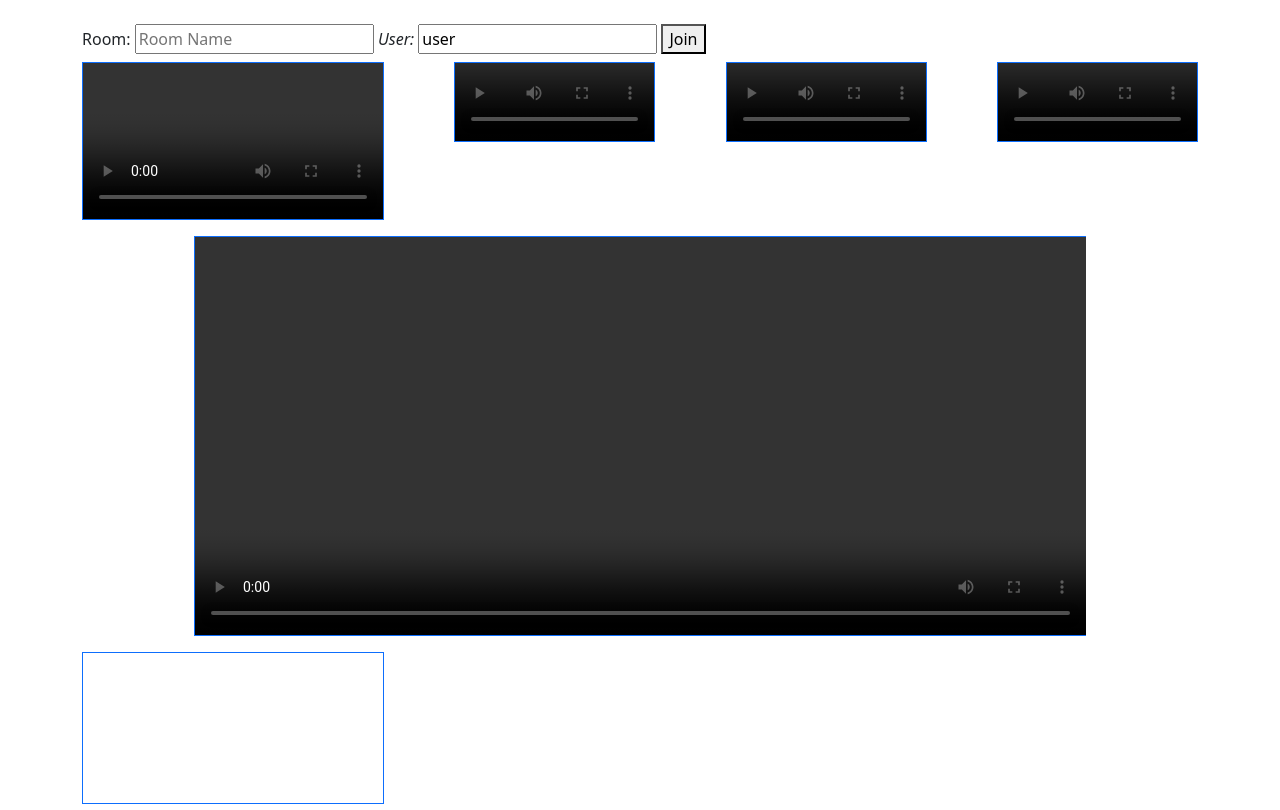
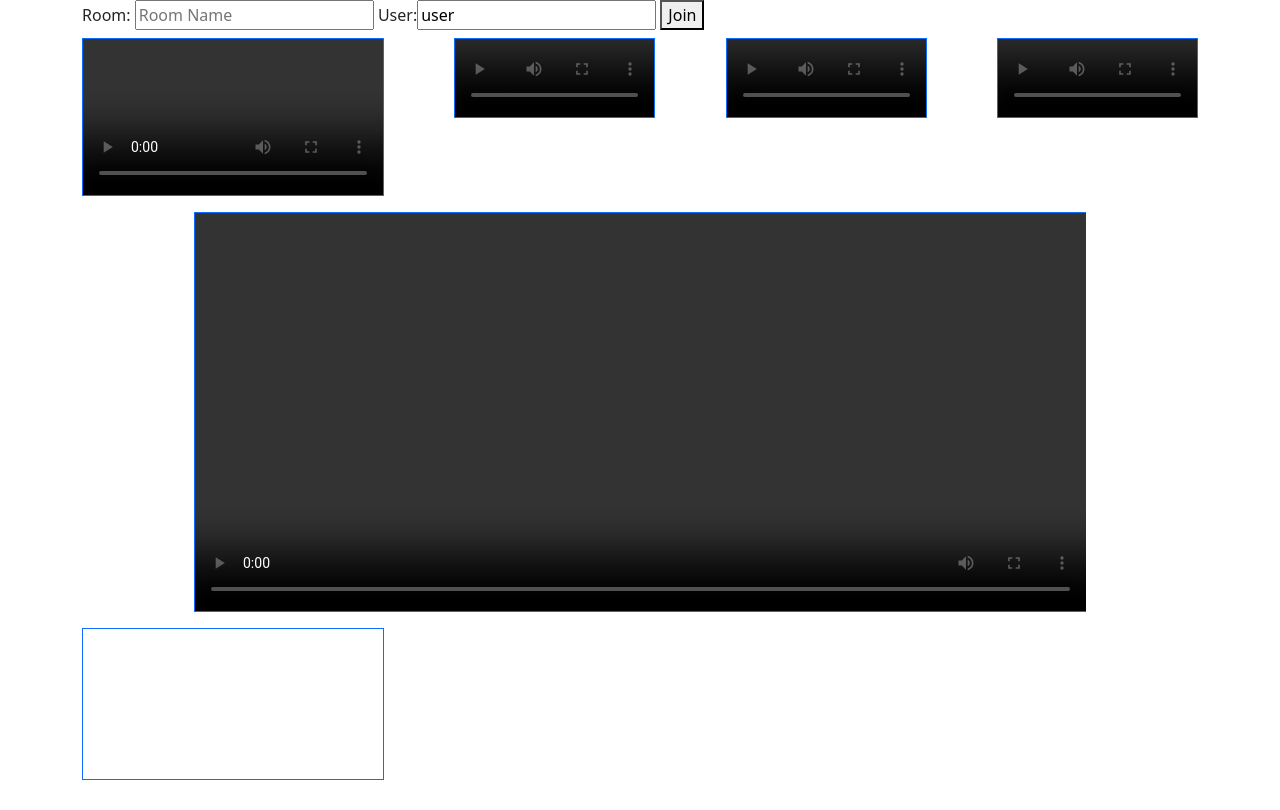
Before and after one commit to saleh1312/mediasoup-course, a plain HTML site: page starterFiles/videoConferencing/index.html in a window 1280 px wide. Drawn offline with nearby package versions, Linux system fonts and the light colour scheme; files whose address does not match are found by name.

Commit message:
update starter files

```diff
--- a/starterFiles/videoConferencing/index.html
+++ b/starterFiles/videoConferencing/index.html
@@ -9,15 +9,12 @@
 	<body>
 		<div class="container">
 	  		<div id="room-info">
-		  <br />
 				Room: <input id="room-input" placeholder="Room Name" type="text" />
-		  <!--<button id="createRoom" onclick="createRoom(roomid.value)" label="createRoom">Create Room</button>-->
-		  <i class="fas fa-user"> User: </i><input id="username" value="user" type="text" />
-		  <button id="join-room">
-			  <i class="fas fa-sign-in-alt"></i> Join
-		  </button>
+				User:<input id="username" value="user" type="text" />
+				<button id="join-room">Join</button>
 			</div>
 
+			<!-- Buttons that setup the call/control feed -->
 	  		<div id="control-buttons" class="d-none">
 		  		<button id="enable-feed" class="btn btn-primary"> Feed On</button>
 		  		<button id="send-feed" class="btn btn-success" disabled> Send Feed</button>
@@ -25,8 +22,7 @@
 		  		<button id="hang-up" class="btn btn-danger" disabled> Hangup</button>
 			</div>
 
-
-		<!-- Remote Media Section (Multiple Participants) -->
+			<!-- Small videos at top (non dominant speaker) -->
 			<div id="remote-media" class="mt-2 d-flex justify-content-between mb-3" style="gap: 5px;">
 				<div class="remote-video-container border border-primary remote-speaker">
 					<video id="remote-video-1" class="w-100 h-100 remote-video" autoplay inline controls></video>
@@ -54,25 +50,13 @@
 			</div>
 		</div>
 
-		<!-- Local Media Section (Bottom) -->
+		<!-- Local Media Section (bottom left corner) -->
 		<div id="local-media" class="position-relative" style="height: 150px;">
 			<!-- Local Video on the Left -->
 			<div class="position-absolute">
 				<video id="local-video-left" class="border border-primary" muted autoplay inline></video>
 			</div>
-
-			<!-- Mirrored Video on the Right -->
-			<div class="position-absolute">
-				<video id="local-video-right" class="border border-primary" autoplay inline style="transform: scaleX(-1);"></video>
 		</div>
-		</div>
-
-		<div id="message">
-
-		</div>
-
-
-
 	</div>
 
 	<script type="module" src="/main.js"></script>
--- a/starterFiles/videoConferencing/styles.css
+++ b/starterFiles/videoConferencing/styles.css
@@ -29,6 +29,6 @@ body{
   left: 45%;
 }
 
-#control-buttons{
+#room-info, #control-buttons{
   margin: 15px 0;
 }
```
Lines whose indentation alone changed are shown as unchanged.
